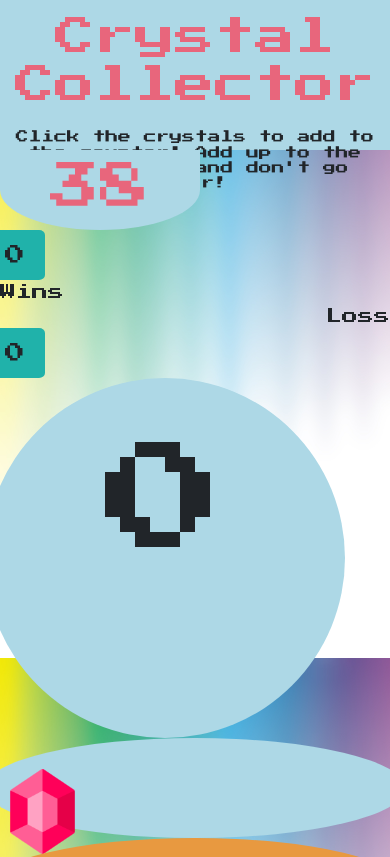
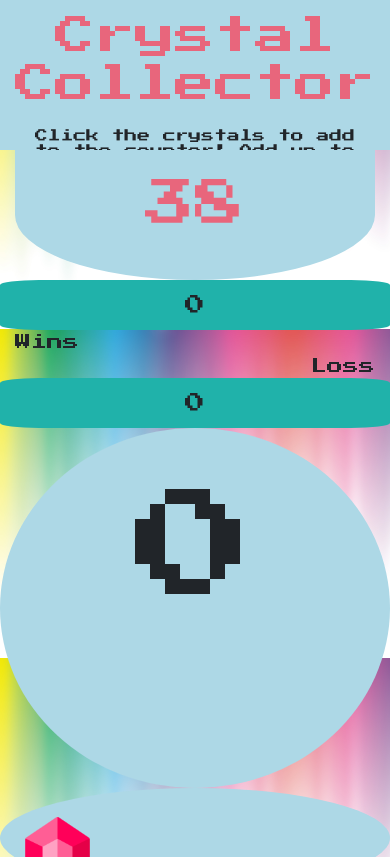
Before and after one commit to Peter-Cole1/crystalsCollector, a plain HTML site: page index.html in a window 390 px wide. Shown: the top 857 px of the page. Drawn offline with nearby package versions, Linux system fonts and the light colour scheme.

Commit message:
responsive improvements

```diff
--- a/assets/css/style.css
+++ b/assets/css/style.css
@@ -85,7 +85,7 @@
 
 .bg
 {
-    margin: 0;
+    margin: auto;
     background: url('../images/bg.jpg');
     background-size: 110%;
 }
@@ -163,6 +163,7 @@
 .ruby, .sapphire, .topaz, .emerald
 {
     height: 100px;
+
 }
 
 .crystalIMG
@@ -194,45 +195,3 @@
 }
 
 @media (max-width: 768px)
-{
-#goalNumber{
-    height: 80px;
-    padding-top: 0;
-    font-size: 50px;
-    border-bottom-left-radius: 50%;
-    border-bottom-right-radius: 50%;
-    color: #e8667c;
-    width: 4em;
-}
-
-#mainCounter{
-    height: 3em;
-    width: 3em;
-}
-
-.bg{
-    background-size: 300%;
-}
-
-.crystalIMG{
-    height: 30px;
-    width: 30px;
-
-}
-
-#instructions{
-    margin: 1em;
-}
-
-#wins, #losses
-{
-    height: 50px;
-    font-size: 20px;
-    padding-top: 10px;
-    border-radius: 10%;
-    width: 3em;
-
-}
-
-
-}
--- a/index.html
+++ b/index.html
@@ -20,12 +20,12 @@
     <title>CrystalCollector</title>
   </head>
   <body>
-    <div class="container-fluid, bg">
+    <div class="container-fluid bg">
 
 
       <!-- Title Bar -->
       <div class="row">
-        <div class="col-lg-12 titlebar">
+        <div class="col-lg-12 col-md-12 col-sm-12 titlebar">
             <h1 id="title">Crystal Collector</h1>
             <h6 id="instructions">Click the crystals to add to the counter! Add up to the goal number and don't go over!</h6>
         </div>
@@ -33,9 +33,9 @@
 
       <!-- Goal Box-->
       <div class="row">
-        <div class="col-lg-5 bumper"></div>
+        <div class="col-lg-5 col-md-5 col-sm-3 bumper"></div>
 
-          <div class="col-lg-2 goalBox">
+          <div class="col-lg-2 col-md-2 col-sm-4 goalBox">
             <div id="goalNumber"></div>
           </div>
 
@@ -43,37 +43,37 @@
 
       <!-- Wins and Losses -->
       <div class="row winLoss">
-        <div class="col-lg-3 bumper"></div>
+        <div class="col-lg-3 col-md-3 col-sm-1 bumper"></div>
 
-        <div class="col-lg-1" id="wins" ></div>
+        <div class="col-lg-1 col-md-1 col-sm-3" id="wins" ></div>
 
-        <div class="col-lg-2" id="winText">Wins</div>
-        <div class="col-lg-2" id="lossText">Loss</div>
+        <div class="col-lg-2 col-md-2 col-sm-2" id="winText">Wins</div>
+        <div class="col-lg-2 col-md-2 col-sm-2" id="lossText">Loss</div>
 
-        <div class="col-lg-1" id="losses" ></div>
+        <div class="col-lg-1 col-md-1 col-sm-3" id="losses" ></div>
 
       </div>
 
       <!-- Main Counter -->
       <div class="row">
-        <div class="col-lg-4 bumper"></div>
-        <div class="col-lg-4" id="mainCounter"></div>
+        <div class="col-lg-4 col-md-3 col-sm-2  bumper"></div>
+        <div class="col-lg-4 col-md-6 col-sm-6" id="mainCounter"></div>
       </div>
 
       <!-- Crystals -->
       <div class="row">
-          <div class="col-lg-4 bumper"></div>
+          <div class="col-lg-4 col-md-4 col-sm-0 bumper"></div>
 
-          <div class="col-lg-1 ruby" onclick="crystalClick(crystal1)">
+          <div class="col-lg-1 col-md-1 col-sm-3 ruby" onclick="crystalClick(crystal1)">
             <div class="crystalIMG"><img src="assets/images/ruby.png" height="85", width="85" alt="Ruby"></div>
           </div>
-          <div class="col-lg-1 sapphire" onclick="crystalClick(crystal2)">
+          <div class="col-lg-1 col-md-1 col-sm-3 sapphire" onclick="crystalClick(crystal2)">
             <div class="crystalIMG"><img src="assets/images/sapphire.png" height="85", width="85"> </div>
           </div>
-          <div class="col-lg-1 topaz" onclick="crystalClick(crystal3)">
+          <div class="col-lg-1 col-md-1 col-sm-3 topaz" onclick="crystalClick(crystal3)">
               <div class="crystalIMG"><img src="assets/images/topaz.png" height="85", width="85"> </div>
           </div>
-          <div class="col-lg-1 emerald" onclick="crystalClick(crystal4)">
+          <div class="col-lg-1 col-md-1 col-sm-3 emerald" onclick="crystalClick(crystal4)">
               <div class="crystalIMG"><img src="assets/images/emerald.png" height="85", width="85"> </div>
           </div>
 
```
